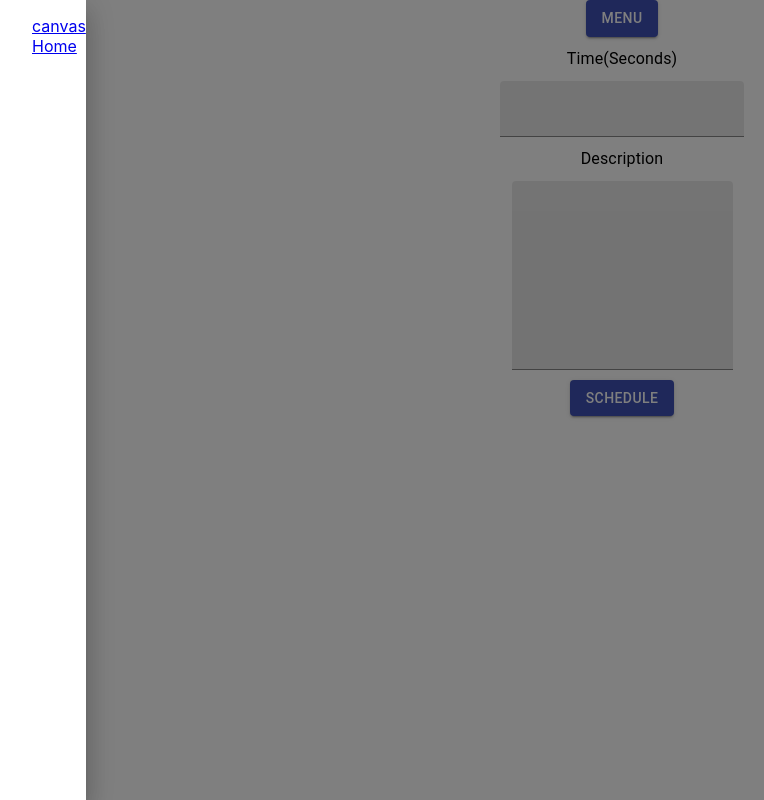
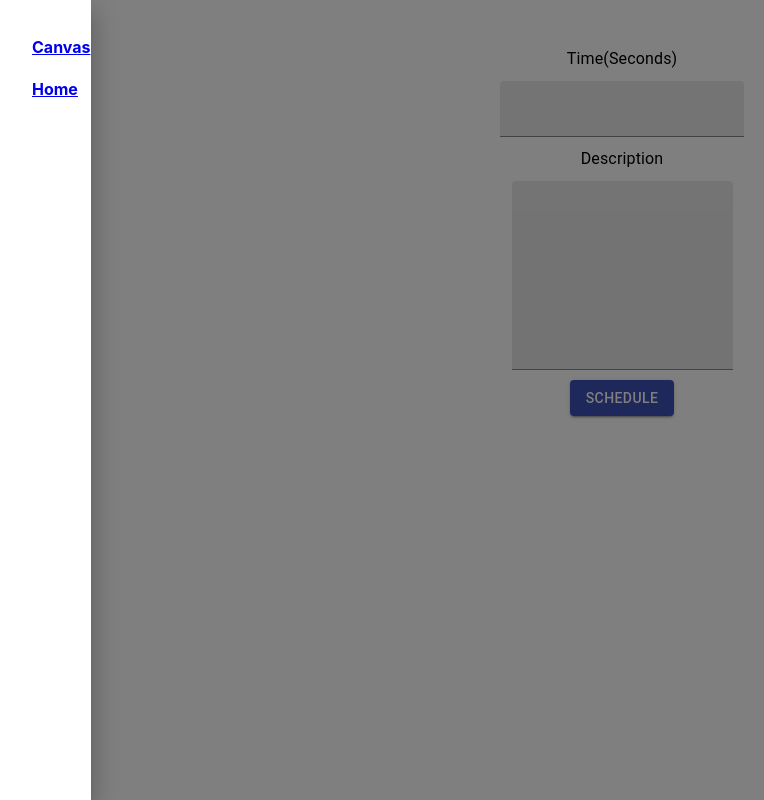
Before and after one commit to nikasakandelidze/pomodoro, a React (Create React App) app: page / in a window 1280 px wide. Both pictures are taken after a click on the button "MENU". Shown: the whole page, without its empty margins (18-782 px from the left). Built offline with nearby package versions, Linux system fonts and the light colour scheme.

Commit message:
added minor styles to sidebar

```diff
--- a/src/App.js
+++ b/src/App.js
@@ -1,13 +1,12 @@
-import { Link,Route, BrowserRouter as Router, Switch  } from "react-router-dom";
+import { Route, BrowserRouter as Router, Switch  } from "react-router-dom";
 import Scheduler from "./components/Scheduler";
 import { useState } from "react";
 
 import Drawer from "./components/Drawer";
-import SideMenu from "./components/SideMenu";
+import SideMenu from "./components/sideMenu/SideMenu";
+import CustomButton from "./components/UI/Button";
 
 import './App.css'
-import CustomButton from "./components/UI/Button";
-
 
 function App() {
   const [isSideMenuOpen, setIsSideMenuOpen] = useState(false)
@@ -17,10 +16,12 @@ function App() {
   return (
     <div className='App'>
        <Router>
+       <div style={{display: 'flex'}}>
         <CustomButton title={'Menu'} onClickCallback={toggleSideMenu} />
-        <div className={'side-menu'}>
-          <SideMenu isOpen={isSideMenuOpen} onClose={toggleSideMenu} toggleDrawer={toggleSideMenu}/>
-        </div>
+          <div className={'side-menu'}>
+            <SideMenu isOpen={isSideMenuOpen} onClose={toggleSideMenu} toggleDrawer={toggleSideMenu}/>
+          </div>
+      </div>
           <Switch>
             <Route path='/canvas'>
               <Drawer/>
--- /dev/null
+++ b/src/components/sideMenu/MenuItem.js
@@ -0,0 +1,10 @@
+import React from 'react'
+
+
+export default function MenuItem({title, widthArg}) {
+    return (
+        <div style={{width: widthArg}}>
+            <h4>{title}</h4>
+        </div>
+    )
+}
--- a/src/components/SideMenu.js
+++ b/src/components/sideMenu/SideMenu.js
@@ -1,8 +1,9 @@
 import React from 'react'
 import { Drawer } from '@material-ui/core'
 import { Link } from 'react-router-dom'
+import MenuItem from './MenuItem'
 
-import '../styles/SideMenu.css'
+import '../../styles/SideMenu.css'
 
 export default function SideMenu({isOpen, toggleDrawer}) {
     return (
@@ -16,12 +17,12 @@ export default function SideMenu({isOpen, toggleDrawer}) {
                  <ul className={'nav-menu'}>
                     <li className={'nav-menu-item'}>
                     <Link to='/canvas'>
-                        canvas
+                        <MenuItem title={'Canvas'} width={'50px'}/>
                     </Link>
                     </li>
                     <li className={'nav-menu-item'}>
                     <Link to='/'>
-                        Home
+                        <MenuItem title={'Home'} width={'50px'}/>
                     </Link>
                     </li>
                 </ul>
```
